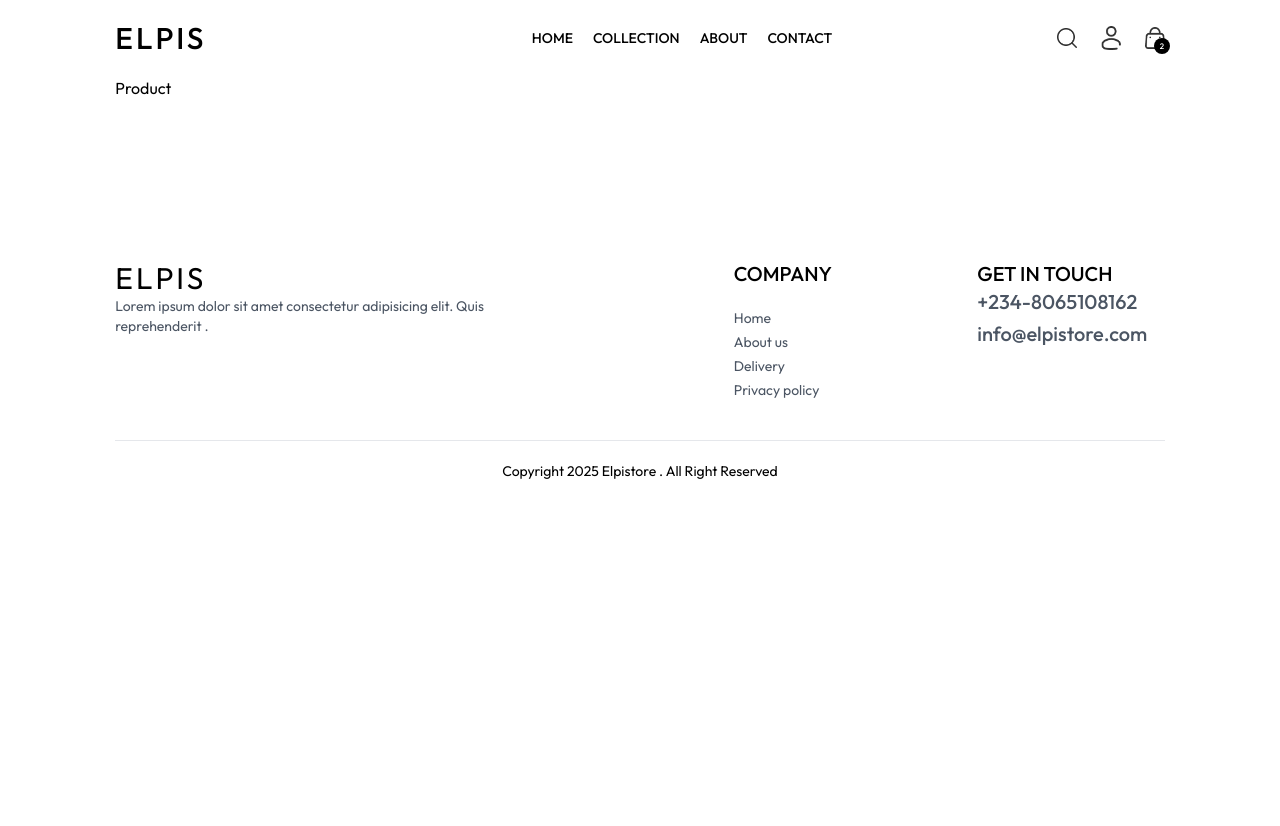
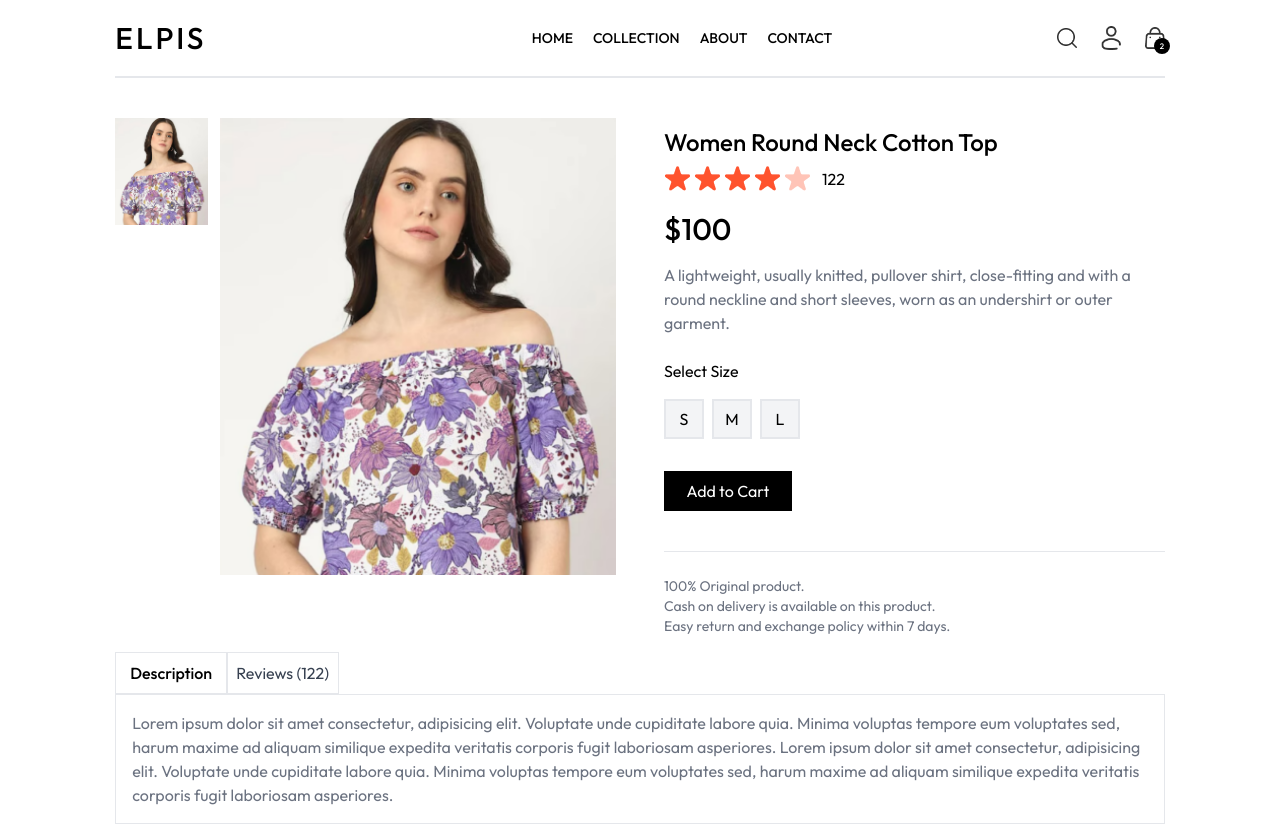
Before and after one commit to LivingHopeDev/Elpis-store, a React (Vite) app: page /product/aaaaa in a window 1280 px wide. Shown: the top 826 px of the page. Before the commit the page ends 800 px from the top, so only its background shows below. Built offline with nearby package versions, Linux system fonts and the light colour scheme.

Commit message:
feat: add product description section

```diff
--- a/src/pages/Collection.tsx
+++ b/src/pages/Collection.tsx
@@ -115,7 +115,7 @@
                 onChange={toggleCategory}
               />
               Women
-            </p>{" "}
+            </p>
             <p className="flex gap-2">
               <input
                 type="checkbox"
--- a/src/pages/Product.tsx
+++ b/src/pages/Product.tsx
@@ -1,7 +1,114 @@
-import React from "react";
+import React, { useContext, useEffect, useState } from "react";
+import { useParams } from "react-router-dom";
+import { ShopContext } from "../context/ShopContext";
+import { IProduct } from "../types/Products";
+import { assets } from "../assets/frontend_assets/assets";
 
 const Product = () => {
-  return <div>Product</div>;
+  const { productId } = useParams();
+  const { products, currency } = useContext(ShopContext);
+  const [productDetails, setProductDetails] = useState<IProduct | null>(null);
+  const [image, setImage] = useState<string>("");
+  const [size, setSize] = useState<string>("");
+  const fetchProductDetails = (productId: string) => {
+    const product = products.find((item) => item._id === productId);
+
+    if (product) {
+      setProductDetails(product);
+      setImage(product.image?.[0]);
+    }
+  };
+  console.log(size);
+  useEffect(() => {
+    fetchProductDetails(productId!);
+  }, [productId]);
+  return productDetails ? (
+    <div className="border-t-2 pt-10 transition-opacity ease-in duration-500 opacity-100 ">
+      <div className="flex gap-12 sm:gap-12 flex-col sm:flex-row">
+        {/* product images */}
+        <div className="flex-1 flex flex-col-reverse gap-3 sm:flex-row">
+          <div className="flex sm:flex-col overflow-x-auto sm:overflow-y-scrol justify-between sm:justify-normal sm:w-[18.7%] w-full ">
+            {productDetails.image.map((item, index) => (
+              <img
+                onClick={() => setImage(item)}
+                src={item}
+                alt=""
+                key={index}
+                className="w-[24%] sm:w-full sm:mb-3 flex-shrink-0 cursor-pointer"
+              />
+            ))}
+          </div>
+          <div className="w-full sm:w-[80%]">
+            <img src={image} alt="" className="w-full h-auto" />
+          </div>
+        </div>
+
+        {/* product info */}
+        <div className="flex-1">
+          <h1 className="font-medium text-2xl mt-2">{productDetails.name}</h1>
+          <div className="flex items-center gap-1 mt-2">
+            <img src={assets.star_icon} alt="" className="w3 5" />
+            <img src={assets.star_icon} alt="" className="w3 5" />
+            <img src={assets.star_icon} alt="" className="w3 5" />
+            <img src={assets.star_icon} alt="" className="w3 5" />
+            <img src={assets.star_dull_icon} alt="" className="w3 5" />
+            <p className="pl-2">122</p>
+          </div>
+          <p className="text-3xl mt-5 font-medium">
+            {currency}
+            {productDetails.price}
+          </p>
+          <p className="text-gray-500 mt-4">{productDetails.description}</p>
+          <h3 className="mt-6">Select Size</h3>
+          <div className="flex gap-2">
+            {productDetails.sizes.map((item, index) => (
+              <div
+                key={index}
+                onClick={() => setSize(item)}
+                className={`flex justify-center items-center w-10 h-10 border-2 mt-4 bg-gray-100 cursor-pointer ${
+                  size === item && "border-yellow-300"
+                }`}
+              >
+                {item}
+              </div>
+            ))}
+          </div>
+          <button className="mt-8 bg-black text-white p-2 w-[8rem] active:bg-gray-700">
+            Add to Cart
+          </button>
+          <hr className="mt-10" />
+          <div className="flex flex-col mt-6 text-gray-500 text-sm">
+            <p>100% Original product.</p>
+            <p>Cash on delivery is available on this product.</p>
+            <p>Easy return and exchange policy within 7 days.</p>
+          </div>
+        </div>
+      </div>
+      <div className="mt-4">
+        <div className="flex">
+          <div className="border p-2 w-[7rem] font-medium text-center">
+            Description
+          </div>
+          <div className="border p-2 w-[7rem] text-gray-700 font-sm">
+            Reviews (122)
+          </div>
+        </div>
+        <div className="border h-">
+          <p className="p-4 h-auto text-gray-500 font-sm">
+            Lorem ipsum dolor sit amet consectetur, adipisicing elit. Voluptate
+            unde cupiditate labore quia. Minima voluptas tempore eum voluptates
+            sed, harum maxime ad aliquam similique expedita veritatis corporis
+            fugit laboriosam asperiores. Lorem ipsum dolor sit amet consectetur,
+            adipisicing elit. Voluptate unde cupiditate labore quia. Minima
+            voluptas tempore eum voluptates sed, harum maxime ad aliquam
+            similique expedita veritatis corporis fugit laboriosam asperiores.
+          </p>
+        </div>
+      </div>
+    </div>
+  ) : (
+    <div className="opacity-0"></div>
+  );
 };
 
 export default Product;
```
